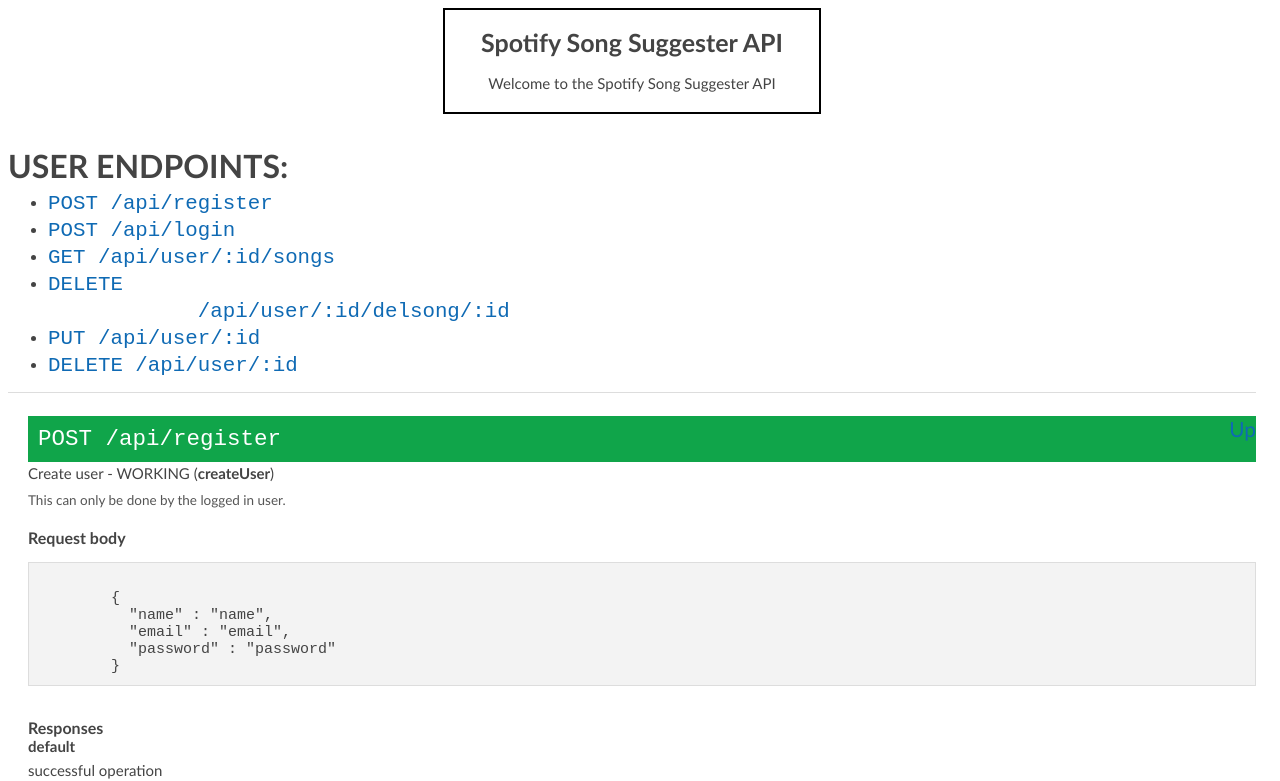
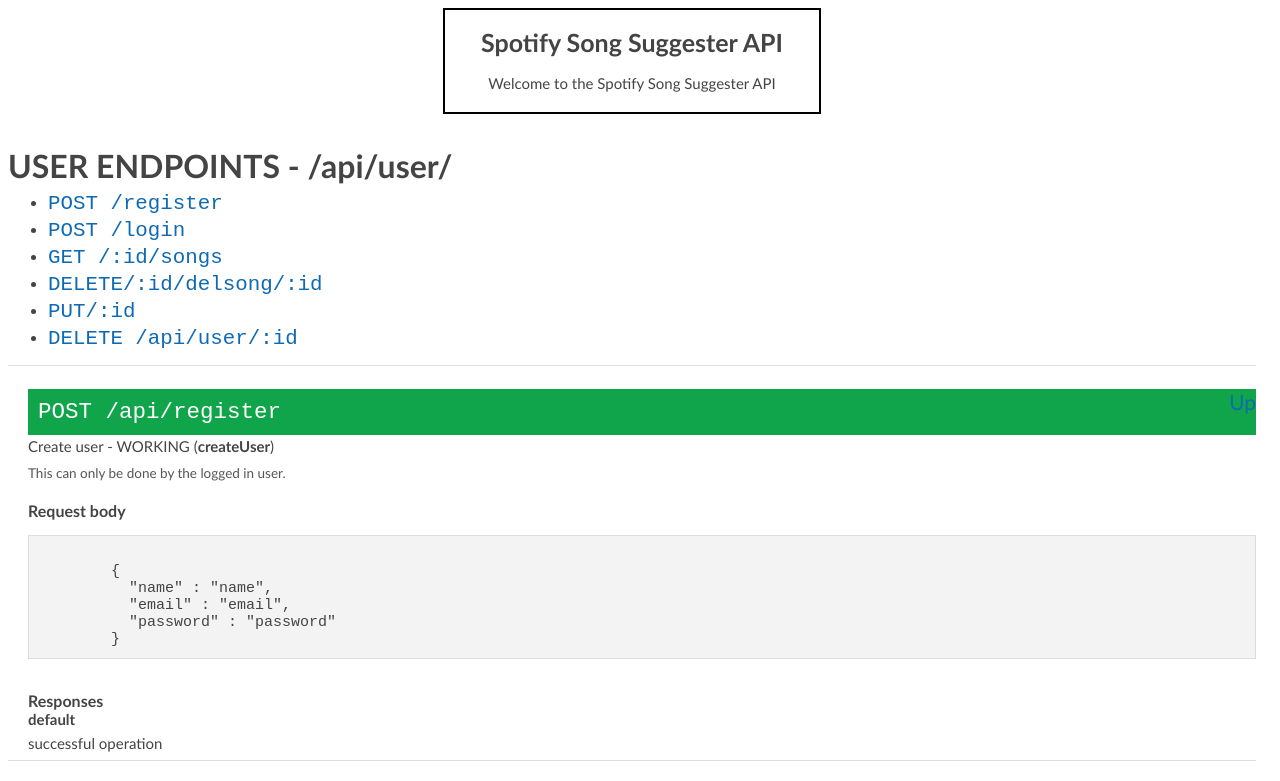
Before and after one commit to BuildWeek-Spotify-Song-Selector/back-end, a website: page documentation/index.html in a window 1280 px wide. Shown: the top 781 px of the page. Drawn offline with Linux system fonts and the light colour scheme.

Commit message:
another endpoint correction

```diff
--- a/documentation/index.html
+++ b/documentation/index.html
@@ -200,36 +200,33 @@
       <li>API KEY:</li>
       <li>OAuth AuthorizationUrl:</li>
     </ol> -->
-    <h4><p>USER ENDPOINTS:</p></h4>
+    <h4><p>USER ENDPOINTS - /api/user/</p></h4>
     <ul>
       <li>
         <a href="#createUser"
-          ><code><span class="http-method">post</span> /api/register</code></a
+          ><code><span class="http-method">post</span> /register</code></a
         >
       </li>
       <li>
         <a href="#loginUser"
-          ><code><span class="http-method">post</span> /api/login</code></a
+          ><code><span class="http-method">post</span> /login</code></a
         >
       </li>
       <li>
         <a href="#getSongs"
-          ><code
-            ><span class="http-method">get</span> /api/user/:id/songs</code
-          ></a
+          ><code><span class="http-method">get</span> /:id/songs</code></a
         >
       </li>
       <li>
         <a href="#delSong"
           ><code
-            ><span class="http-method">delete</span>
-            /api/user/:id/delsong/:id</code
+            ><span class="http-method">delete</span>/:id/delsong/:id</code
           ></a
         >
       </li>
       <li>
         <a href="#getUserByName"
-          ><code><span class="http-method">put</span> /api/user/:id</code></a
+          ><code><span class="http-method">put</span>/:id</code></a
         >
       </li>
       <li>
```
